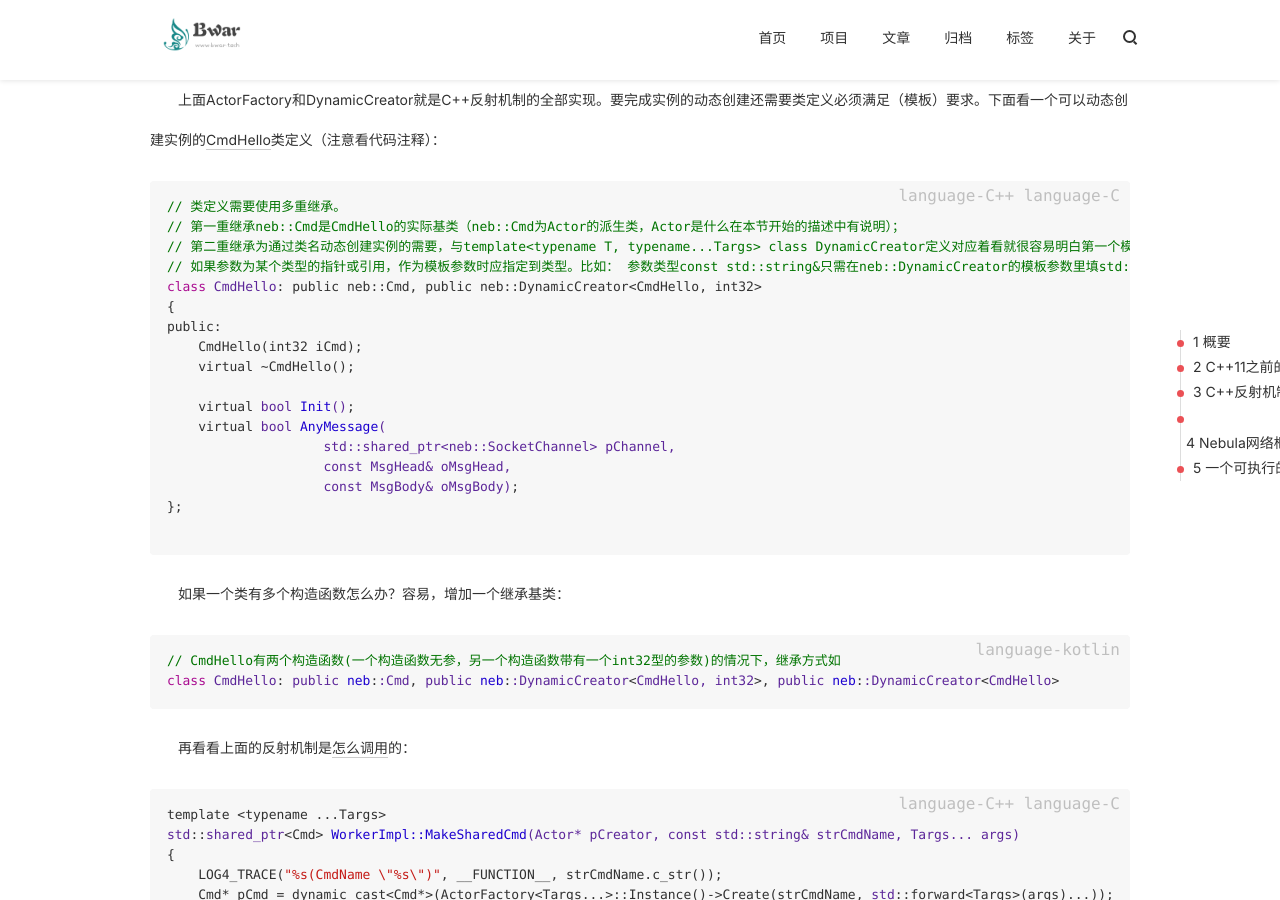
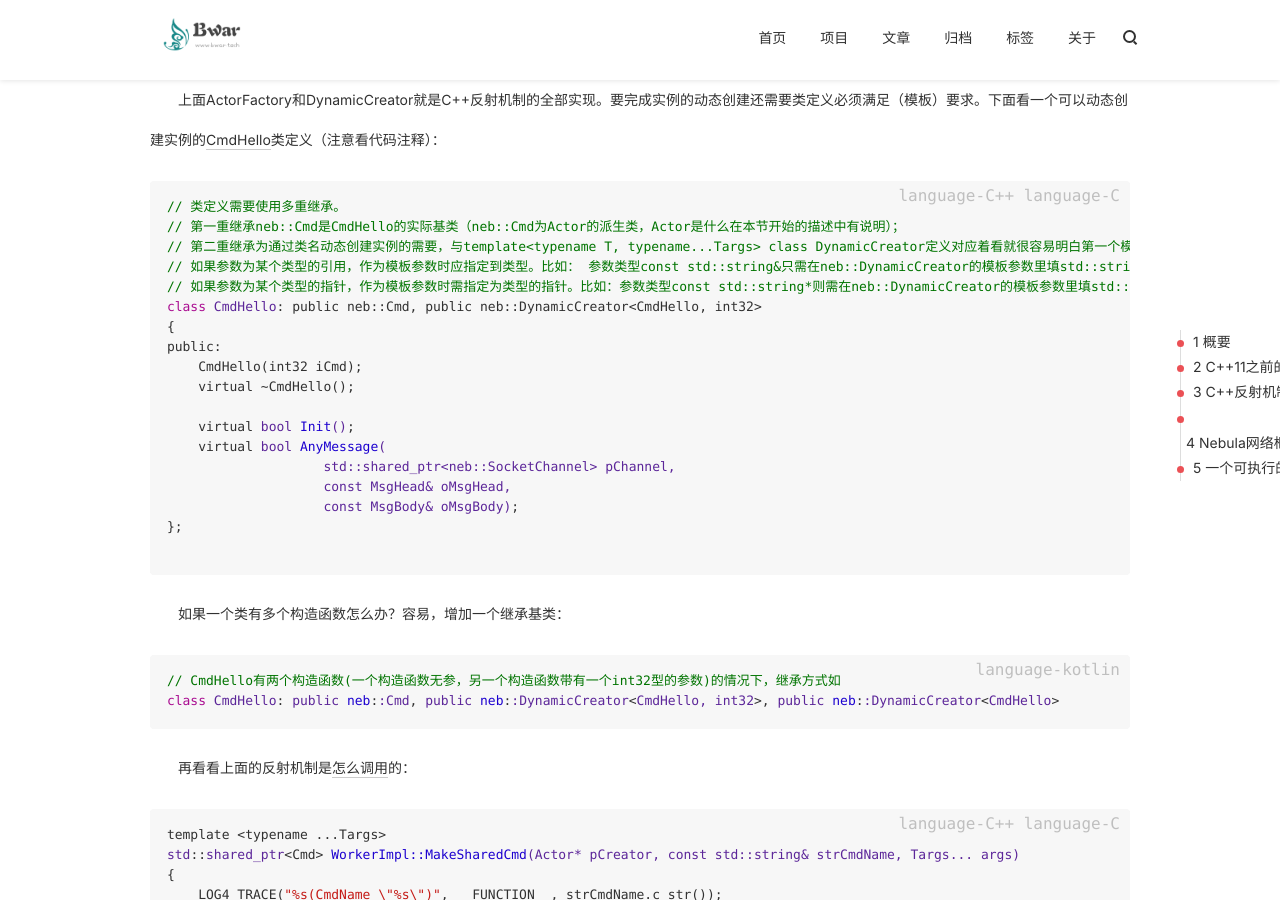
Before and after one commit to Bwar/bwar.github.io, a Jekyll site: the page built from _posts/article/2018-07-08-cpp-reflection.md, in a window 1280 px wide and 900 px high, scrolled down 6650 px. Built offline with Jekyll 4.4.1, drawn with Linux system fonts in a browser that asks for light colours; nearby versions of some CDN libraries; comment, search, counter and statistics services are not loaded.

```diff
--- a/_posts/article/2018-07-08-cpp-reflection.md
+++ b/_posts/article/2018-07-08-cpp-reflection.md
@@ -271,7 +272,8 @@
 // 类定义需要使用多重继承。
 // 第一重继承neb::Cmd是CmdHello的实际基类（neb::Cmd为Actor的派生类，Actor是什么在本节开始的描述中有说明）；
 // 第二重继承为通过类名动态创建实例的需要，与template<typename T, typename...Targs> class DynamicCreator定义对应着看就很容易明白第一个模板参数（CmdHello）为待动态创建的类名，其他参数为该类的构造函数参数。
-// 如果参数为某个类型的指针或引用，作为模板参数时应指定到类型。比如： 参数类型const std::string&只需在neb::DynamicCreator的模板参数里填std::string。
+// 如果参数为某个类型的引用，作为模板参数时应指定到类型。比如： 参数类型const std::string&只需在neb::DynamicCreator的模板参数里填std::string
+// 如果参数为某个类型的指针，作为模板参数时需指定为类型的指针。比如：参数类型const std::string*则需在neb::DynamicCreator的模板参数里填std::string*
 class CmdHello: public neb::Cmd, public neb::DynamicCreator<CmdHello, int32>
 {
 public:
```
Also changed, not shown: other parts of _posts/article/2018-07-08-cpp-reflection.md (+1 -0 lines), _posts/article/2018-02-28-Collect.md (+1 -0 lines), _posts/article/2018-07-08-nebio-table.md (+1 -0 lines), _posts/article/2018-07-12-git-remote.md (+1 -0 lines), _posts/article/2018-07-17-fd-transfer.md (+1 -0 lines), style/images/2018-06/bwar-article.png (added).
